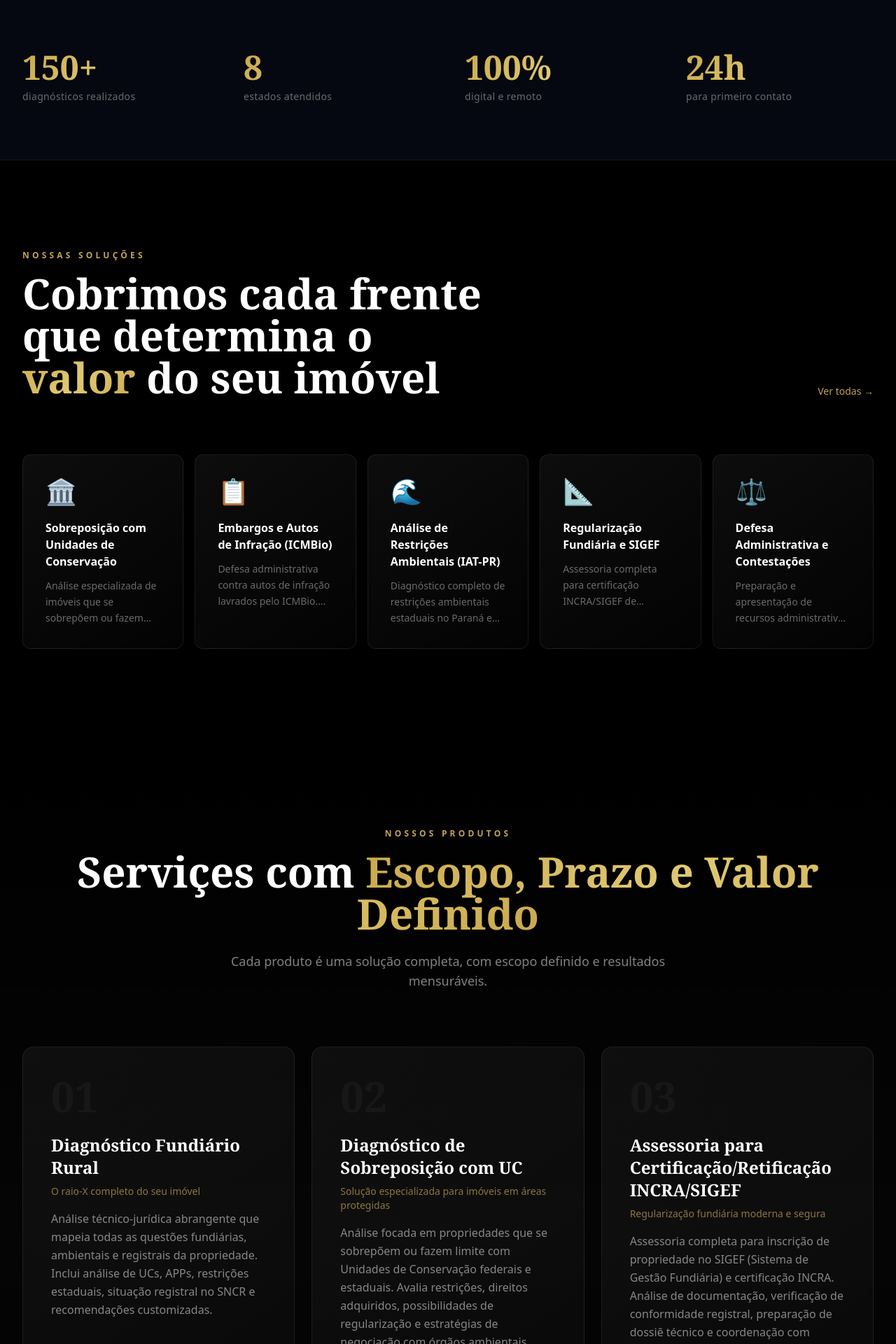
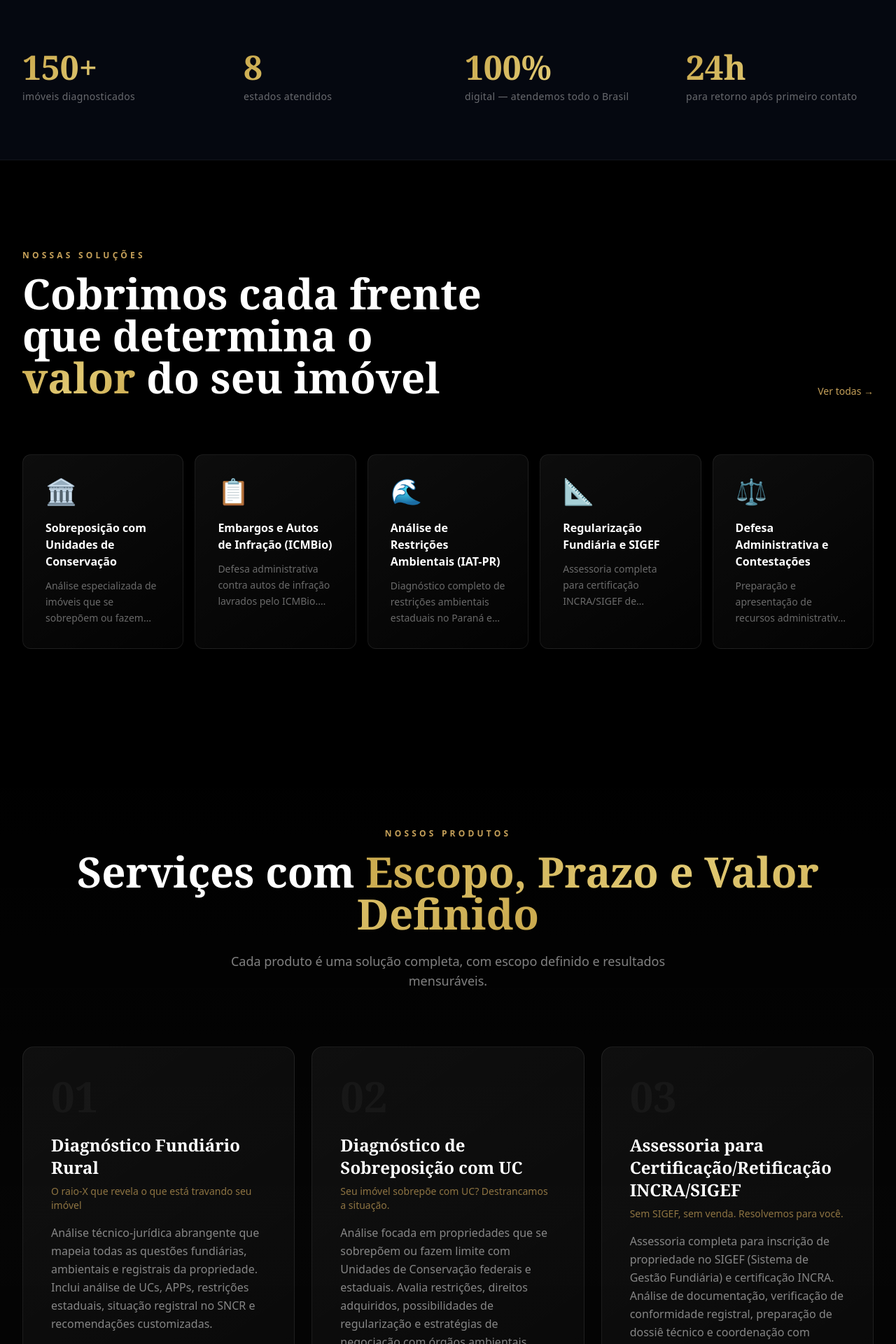
Before and after one commit to ciroramonvaz-stack/site-venturictj, a Next.js app: page / in a window 1280 px wide. Shown: the part 1120-3040 px from the top of the page at 70% size. Built offline with nearby package versions, Linux system fonts and the light colour scheme; a web font is replaced by a local one.

Commit message:
copy: improve siteData testimonials, FAQ, methodology and products

```diff
--- a/src/content/siteData.ts
+++ b/src/content/siteData.ts
@@ -2,7 +2,7 @@ export const company = {
   name: 'Venturi Consultoria Técnica & Jurídica',
   shortName: 'VENTURI',
   pronunciation: 'Vênturi',
-  tagline: 'Consultoria Técnica & Jurídica para imóveis rurais com alta complexidade regulatória.',
+  tagline: 'Consultoria Técnica & Jurídica para imóveis rurais embargados, sobrepostos com UC ou com pendências fundiárias e ambientais.',
   description: 'A Venturi identifica o que está bloqueando seu imóvel rural — documentação, sobreposição ambiental, embargo ou cadeia dominial — e entrega um plano claro para resolver.',
   address: 'Rua Santos Dumont, 188 - Centro - Ponta Grossa - PR',
   city: 'Ponta Grossa',
@@ -14,7 +14,7 @@ export const company = {
   instagramLink: 'https://instagram.com/venturictj',
   site: 'https://venturictj.com',
   copyright: '© 2026 | Ponta Grossa - Paraná',
-  mission: 'Traduzir a complexidade regulatória do campo em decisões claras, seguras e aplicáveis para proprietários rurais.',
+  mission: 'Traduzir a complexidade regulatória do campo em decisões claras, seguras e aplicáveis — para que nenhum proprietário rural perca patrimônio por falta de orientação técnica.',
   whatWeDo: 'A Venturi atua na interseção entre direito ambiental, direito registral e gestão territorial. Nosso foco são imóveis rurais travados por sobreposições com Unidades de Conservação, problemas documentais, irregularidades no CAR/SIGEF e restrições administrativas.',
   values: [
     { title: 'Precisão técnica', description: 'Análise rigorosa com base em dados, legislação e evidências georreferenciadas' },
@@ -83,27 +83,27 @@ export const methodology = [
   {
     step: 1,
     title: 'Levantamento de Informações',
-    description: 'Coleta de documentos registrais, ambientais e fiscais da propriedade.',
+    description: 'Coleta e verificação cruzada de documentos registrais, ambientais e fiscais — identificamos lacunas antes que os órgãos identifiquem.',
   },
   {
     step: 2,
     title: 'Análise Técnica Preliminar',
-    description: 'Mapeamento de restrições legais e sobreposições com bases oficiais.',
+    description: 'Mapeamento de restrições legais e sobreposições com bases oficiais (CNUC, CAR, SIGEF, SNCI).',
   },
   {
     step: 3,
     title: 'Diagnóstico Detalhado',
-    description: 'Relatório técnico-jurídico com riscos identificados e opções de solução.',
+    description: 'Relatório técnico-jurídico com riscos quantificados, cenários de solução e estimativa de prazo para cada alternativa.',
   },
   {
     step: 4,
     title: 'Plano de Ação',
-    description: 'Estratégia customizada de regularização com cronograma e responsáveis.',
+    description: 'Estratégia customizada de regularização com cronograma, responsáveis definidos e marcos de acompanhamento.',
   },
   {
     step: 5,
     title: 'Implementação e Suporte',
-    description: 'Acompanhamento técnico e jurídico na execução das soluções propostas.',
+    description: 'Acompanhamento técnico e jurídico até a conclusão — com relatório de status semanal e acesso direto ao gestor do caso.',
   },
 ];
 
@@ -143,30 +143,30 @@ export const deliverables = [
 export const testimonials = [
   {
     author: 'Cliente (M.F.)',
-    text: 'Após 18 meses de incerteza sobre a situação da minha propriedade, a Venturi forneceu clareza total. O relatório foi fundamental para operacionalizar a venda.',
+    text: 'Após 18 meses sem conseguir vender por conta de sobreposição com UC, a Venturi mapeou os direitos adquiridos e entregou o relatório que destravou a operação. Fechamos a venda em 45 dias.',
   },
   {
     author: 'Cliente (A.C.)',
-    text: 'Empresa séria, profissional e com entrega de alta qualidade. O diagnóstico expedito resolveu dúvidas que custavam dormir bem.',
+    text: 'O diagnóstico expedito da Venturi resolveu em 12 dias dúvidas que três advogados diferentes não conseguiram esclarecer em dois anos. Profissionalismo de outro nível.',
   },
   {
     author: 'Cliente (J.P.)',
-    text: 'Profissionalismo de ponta. O relatório técnico foi aceito sem ressalvas pelo banco para liberação do financiamento.',
+    text: 'O relatório técnico da Venturi foi aceito sem ressalvas pelo banco para liberação de R$ 2,3 milhões em crédito rural. Documentação impecável.',
   },
   {
     author: 'Cliente (R.L.)',
-    text: 'Conseguimos regularizar a situação da fazenda que estava travada há 3 anos. Equipe extremamente competente e ágil.',
+    text: 'Fazenda travada há 3 anos por embargo do ICMBio. A Venturi reverteu o embargo em 60 dias com defesa administrativa impecável. Equipe extremamente competente.',
   },
 ];
 
 export const faq = [
   {
     question: 'O que é a Venturi CTJ?',
-    answer: 'Somos uma consultoria especializada em diagnosticar e resolver questões fundiárias, ambientais e de regularização registral de propriedades rurais no Brasil. Trabalhamos 100% de forma remota, analisando documentação e bases de dados oficiais para fornecer soluções técnico-jurídicas customizadas.',
+    answer: 'Somos a consultoria que proprietários rurais procuram quando o imóvel está embargado, sobreposto com UC ou travado por pendências fundiárias e ambientais. Atuamos 100% de forma remota, cruzando documentação registral com bases oficiais (CNUC, CAR, SIGEF, SNCI) para entregar diagnósticos técnico-jurídicos que destravam operações.',
   },
   {
     question: 'Para quem é o serviço?',
-    answer: 'Nossos serviços são direcionados a proprietários rurais, investidores imobiliários, instituições financeiras, traders de terra, fundos imobiliários e empresas com portfólio de propriedades rurais que precisam de clareza sobre conformidade fundiária e ambiental.',
+    answer: 'Proprietários rurais que não conseguem vender, financiar ou operar por conta de pendências. Investidores e fundos que precisam de due diligence ambiental antes de adquirir. Bancos e cooperativas que exigem parecer técnico para liberar crédito. Se o imóvel rural tem algum tipo de trava, nosso serviço resolve.',
   },
   {
     question: 'Como funciona o processo?',
@@ -174,7 +174,7 @@ export const faq = [
   },
   {
     question: 'Quanto custa o diagnóstico?',
-    answer: 'Os preços variam conforme a complexidade da propriedade e escopo da análise. Oferecemos diagnóstico inicial para avaliar a situação e apresentar uma proposta comercial detalhada. Solicitamos que entre em contato para orçamento específico.',
+    answer: 'Cada propriedade tem complexidade diferente, por isso trabalhamos com proposta sob medida. A conversa inicial é gratuita e sem compromisso — nela já identificamos as frentes de atuação e apresentamos proposta com escopo, prazo e valor definidos.',
   },
   {
     question: 'O diagnóstico inicial é gratuito?',
@@ -206,7 +206,7 @@ export const faq = [
   },
   {
     question: 'Como funciona o pagamento?',
-    answer: '50% do valor é pago na assinatura do contrato para iniciar os trabalhos. Os outros 50% são pagos na entrega do relatório final. Aceitamos transferência bancária. Consulte-nos sobre outras modalidades para valores acima de R$ 50 mil.',
+    answer: '50% na assinatura do contrato para iniciar os trabalhos e 50% na entrega do relatório final. Aceitamos transferência bancária e Pix. Para projetos acima de R$ 50 mil, oferecemos condições especiais de parcelamento.',
   },
 ];
 
@@ -214,7 +214,7 @@ export const products = [
   {
     id: 'diagnostico-fundiario',
     title: 'Diagnóstico Fundiário Rural',
-    subtitle: 'O raio-X completo do seu imóvel',
+    subtitle: 'O raio-X que revela o que está travando seu imóvel',
     description: 'Análise técnico-jurídica abrangente que mapeia todas as questões fundiárias, ambientais e registrais da propriedade. Inclui análise de UCs, APPs, restrições estaduais, situação registral no SNCR e recomendações customizadas.',
     deliverables: [
       'Relatório técnico-jurídico completo',
@@ -231,7 +231,7 @@ export const products = [
   {
     id: 'diagnostico-sobreposicao-uc',
     title: 'Diagnóstico de Sobreposição com UC',
-    subtitle: 'Solução especializada para imóveis em áreas protegidas',
+    subtitle: 'Seu imóvel sobrepõe com UC? Destrancamos a situação.',
     description: 'Análise focada em propriedades que se sobrepõem ou fazem limite com Unidades de Conservação federais e estaduais. Avalia restrições, direitos adquiridos, possibilidades de regularização e estratégias de negociação com órgãos ambientais.',
     deliverables: [
       'Mapa técnico de sobreposição com UC',
@@ -248,7 +248,7 @@ export const products = [
   {
     id: 'assessoria-certificacao-sigef',
     title: 'Assessoria para Certificação/Retificação INCRA/SIGEF',
-    subtitle: 'Regularização fundiária moderna e segura',
+    subtitle: 'Sem SIGEF, sem venda. Resolvemos para você.',
     description: 'Assessoria completa para inscrição de propriedade no SIGEF (Sistema de Gestão Fundiária) e certificação INCRA. Análise de documentação, verificação de conformidade registral, preparação de dossiê técnico e coordenação com profissionais habilitados.',
     deliverables: [
       'Análise de elegibilidade SIGEF',
@@ -267,7 +267,7 @@ export const products = [
 export const stats = [
   {
     number: '150+',
-    label: 'diagnósticos realizados',
+    label: 'imóveis diagnosticados',
   },
   {
     number: '8',
@@ -275,11 +275,11 @@ export const stats = [
   },
   {
     number: '100%',
-    label: 'digital e remoto',
+    label: 'digital — atendemos todo o Brasil',
   },
   {
     number: '24h',
-    label: 'para primeiro contato',
+    label: 'para retorno após primeiro contato',
   },
 ];
 
```
